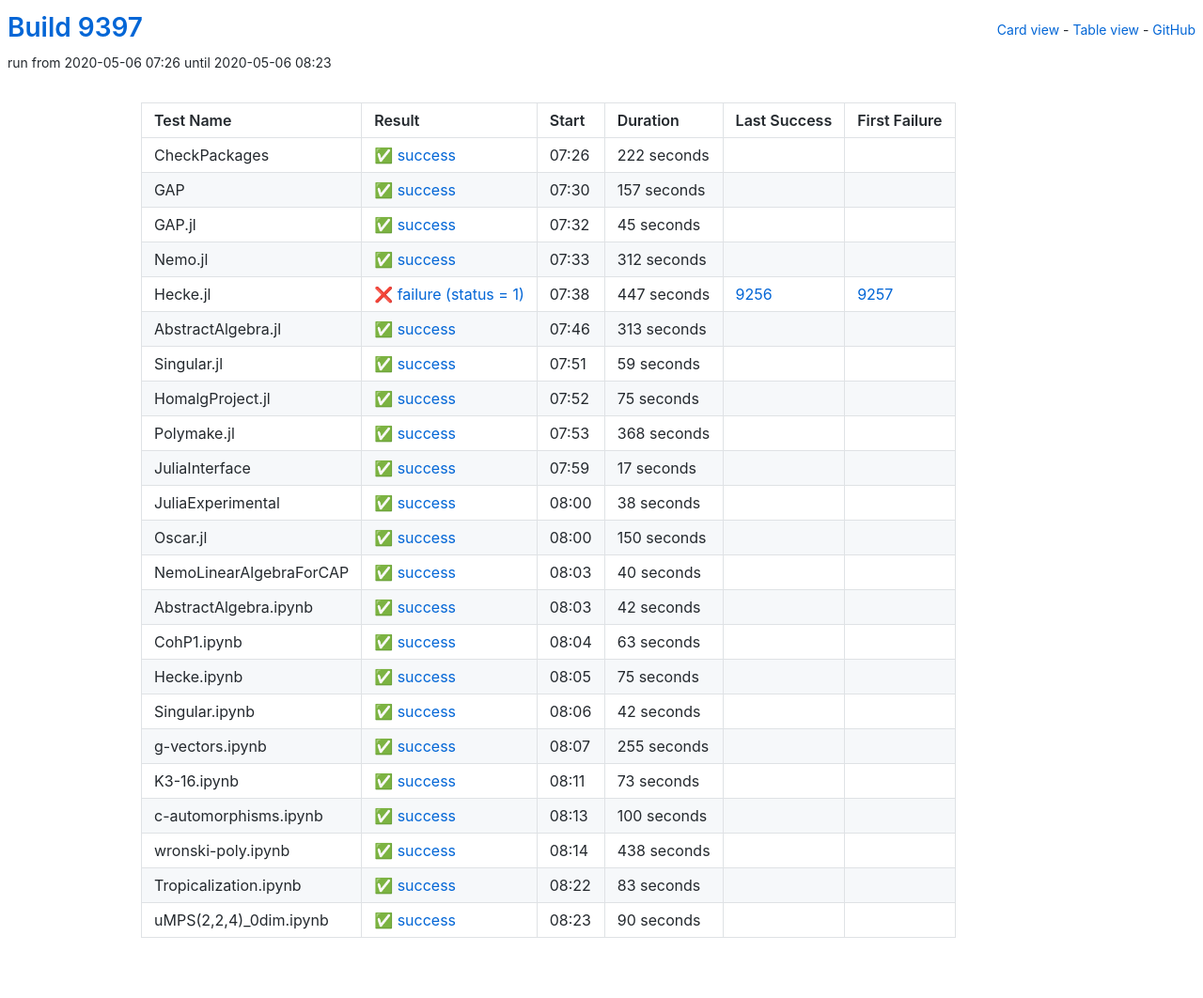
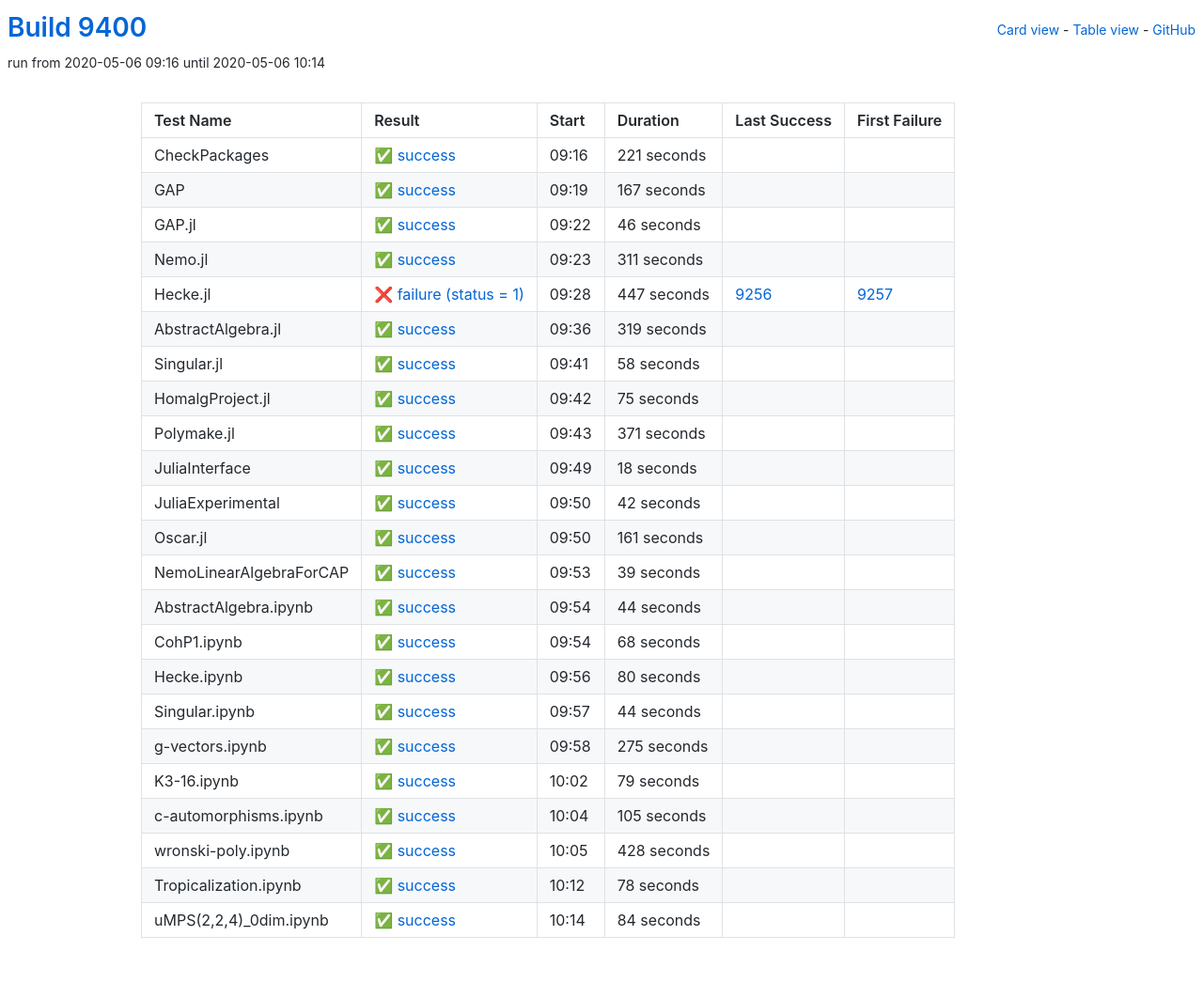
Before and after one commit to oscar-system/oscar-ci-status, a Jekyll site: the page built from table.html, in a window 1280 px wide. Shown: the whole page at 94% size. Built offline with Jekyll 4.4.1, drawn with Linux system fonts in a browser that asks for light colours.

Commit message:
Build 9400

```diff
--- a/_data/ci.yml
+++ b/_data/ci.yml
@@ -1,53 +1,53 @@
-build: 9397
-build_url: https://oscarci.mathematik.uni-kl.de/job/oscar/9397/
+build: 9400
+build_url: https://oscarci.mathematik.uni-kl.de/job/oscar/9400/
 job: oscar
 tests:
-- duration: 222
+- duration: 221
   exitcode: 0
   first_failure: false
   first_failure_url: null
   id: checkpackages
   last_success: false
   last_success_url: null
-  log: https://oscarci.mathematik.uni-kl.de/job/oscar/9397/artifact/logs/build-9397/CheckPackages.log
+  log: https://oscarci.mathematik.uni-kl.de/job/oscar/9400/artifact/logs/build-9400/CheckPackages.log
   name: CheckPackages
-  start: 2020-05-06 07:26
+  start: 2020-05-06 09:16
   status: success
   success: true
-- duration: 157
+- duration: 167
   exitcode: 0
   first_failure: false
   first_failure_url: null
   id: gap
   last_success: false
   last_success_url: null
-  log: https://oscarci.mathematik.uni-kl.de/job/oscar/9397/artifact/logs/build-9397/GAP.log
+  log: https://oscarci.mathematik.uni-kl.de/job/oscar/9400/artifact/logs/build-9400/GAP.log
   name: GAP
-  start: 2020-05-06 07:30
+  start: 2020-05-06 09:19
   status: success
   success: true
-- duration: 45
+- duration: 46
   exitcode: 0
   first_failure: false
   first_failure_url: null
   id: gap-jl
   last_success: false
   last_success_url: null
-  log: https://oscarci.mathematik.uni-kl.de/job/oscar/9397/artifact/logs/build-9397/GAP.jl.log
+  log: https://oscarci.mathematik.uni-kl.de/job/oscar/9400/artifact/logs/build-9400/GAP.jl.log
   name: GAP.jl
-  start: 2020-05-06 07:32
+  start: 2020-05-06 09:22
   status: success
   success: true
-- duration: 312
+- duration: 311
   exitcode: 0
   first_failure: false
   first_failure_url: null
   id: nemo-jl
   last_success: false
   last_success_url: null
-  log: https://oscarci.mathematik.uni-kl.de/job/oscar/9397/artifact/logs/build-9397/Nemo.jl.log
+  log: https://oscarci.mathematik.uni-kl.de/job/oscar/9400/artifact/logs/build-9400/Nemo.jl.log
   name: Nemo.jl
-  start: 2020-05-06 07:33
+  start: 2020-05-06 09:23
   status: success
   success: true
 - duration: 447
@@ -57,33 +57,33 @@ tests:
   id: hecke-jl
   last_success: 9256
   last_success_url: https://oscarci.mathematik.uni-kl.de/job/oscar/9256/
-  log: https://oscarci.mathematik.uni-kl.de/job/oscar/9397/artifact/logs/build-9397/Hecke.jl.log
+  log: https://oscarci.mathematik.uni-kl.de/job/oscar/9400/artifact/logs/build-9400/Hecke.jl.log
   name: Hecke.jl
-  start: 2020-05-06 07:38
+  start: 2020-05-06 09:28
   status: failure
   success: false
-- duration: 313
+- duration: 319
   exitcode: 0
   first_failure: false
   first_failure_url: null
   id: abstractalgebra-jl
   last_success: false
   last_success_url: null
-  log: https://oscarci.mathematik.uni-kl.de/job/oscar/9397/artifact/logs/build-9397/AbstractAlgebra.jl.log
+  log: https://oscarci.mathematik.uni-kl.de/job/oscar/9400/artifact/logs/build-9400/AbstractAlgebra.jl.log
   name: AbstractAlgebra.jl
-  start: 2020-05-06 07:46
+  start: 2020-05-06 09:36
   status: success
   success: true
-- duration: 59
+- duration: 58
   exitcode: 0
   first_failure: false
   first_failure_url: null
   id: singular-jl
   last_success: false
   last_success_url: null
-  log: https://oscarci.mathematik.uni-kl.de/job/oscar/9397/artifact/logs/build-9397/Singular.jl.log
+  log: https://oscarci.mathematik.uni-kl.de/job/oscar/9400/artifact/logs/build-9400/Singular.jl.log
   name: Singular.jl
-  start: 2020-05-06 07:51
+  start: 2020-05-06 09:41
   status: success
   success: true
 - duration: 75
@@ -93,188 +93,188 @@ tests:
   id: homalgproject-jl
   last_success: false
   last_success_url: null
-  log: https://oscarci.mathematik.uni-kl.de/job/oscar/9397/artifact/logs/build-9397/HomalgProject.jl.log
+  log: https://oscarci.mathematik.uni-kl.de/job/oscar/9400/artifact/logs/build-9400/HomalgProject.jl.log
   name: HomalgProject.jl
-  start: 2020-05-06 07:52
+  start: 2020-05-06 09:42
   status: success
   success: true
-- duration: 368
+- duration: 371
   exitcode: 0
   first_failure: false
   first_failure_url: null
   id: polymake-jl
   last_success: false
   last_success_url: null
-  log: https://oscarci.mathematik.uni-kl.de/job/oscar/9397/artifact/logs/build-9397/Polymake.jl.log
+  log: https://oscarci.mathematik.uni-kl.de/job/oscar/9400/artifact/logs/build-9400/Polymake.jl.log
   name: Polymake.jl
-  start: 2020-05-06 07:53
+  start: 2020-05-06 09:43
   status: success
   success: true
-- duration: 17
+- duration: 18
   exitcode: 0
   first_failure: false
   first_failure_url: null
   id: juliainterface
   last_success: false
   last_success_url: null
-  log: https://oscarci.mathematik.uni-kl.de/job/oscar/9397/artifact/logs/build-9397/JuliaInterface.log
+  log: https://oscarci.mathematik.uni-kl.de/job/oscar/9400/artifact/logs/build-9400/JuliaInterface.log
   name: JuliaInterface
-  start: 2020-05-06 07:59
+  start: 2020-05-06 09:49
   status: success
   success: true
-- duration: 38
+- duration: 42
   exitcode: 0
   first_failure: false
   first_failure_url: null
   id: juliaexperimental
   last_success: false
   last_success_url: null
-  log: https://oscarci.mathematik.uni-kl.de/job/oscar/9397/artifact/logs/build-9397/JuliaExperimental.log
+  log: https://oscarci.mathematik.uni-kl.de/job/oscar/9400/artifact/logs/build-9400/JuliaExperimental.log
   name: JuliaExperimental
-  start: 2020-05-06 08:00
+  start: 2020-05-06 09:50
   status: success
   success: true
-- duration: 150
+- duration: 161
   exitcode: 0
   first_failure: false
   first_failure_url: null
   id: oscar-jl
   last_success: false
   last_success_url: null
-  log: https://oscarci.mathematik.uni-kl.de/job/oscar/9397/artifact/logs/build-9397/Oscar.jl.log
+  log: https://oscarci.mathematik.uni-kl.de/job/oscar/9400/artifact/logs/build-9400/Oscar.jl.log
   name: Oscar.jl
-  start: 2020-05-06 08:00
+  start: 2020-05-06 09:50
   status: success
   success: true
-- duration: 40
+- duration: 39
   exitcode: 0
   first_failure: false
   first_failure_url: null
   id: nemolinearalgebraforcap
   last_success: false
   last_success_url: null
-  log: https://oscarci.mathematik.uni-kl.de/job/oscar/9397/artifact/logs/build-9397/NemoLinearAlgebraForCAP.log
+  log: https://oscarci.mathematik.uni-kl.de/job/oscar/9400/artifact/logs/build-9400/NemoLinearAlgebraForCAP.log
   name: NemoLinearAlgebraForCAP
-  start: 2020-05-06 08:03
+  start: 2020-05-06 09:53
   status: success
   success: true
-- duration: 42
+- duration: 44
   exitcode: 0
   first_failure: false
   first_failure_url: null
   id: abstractalgebra-ipynb
   last_success: false
   last_success_url: null
-  log: https://oscarci.mathematik.uni-kl.de/job/oscar/9397/artifact/logs/build-9397/AbstractAlgebra.ipynb.log
+  log: https://oscarci.mathematik.uni-kl.de/job/oscar/9400/artifact/logs/build-9400/AbstractAlgebra.ipynb.log
   name: AbstractAlgebra.ipynb
-  start: 2020-05-06 08:03
+  start: 2020-05-06 09:54
   status: success
   success: true
-- duration: 63
+- duration: 68
   exitcode: 0
   first_failure: false
   first_failure_url: null
   id: cohp1-ipynb
   last_success: false
   last_success_url: null
-  log: https://oscarci.mathematik.uni-kl.de/job/oscar/9397/artifact/logs/build-9397/CohP1.ipynb.log
+  log: https://oscarci.mathematik.uni-kl.de/job/oscar/9400/artifact/logs/build-9400/CohP1.ipynb.log
   name: CohP1.ipynb
-  start: 2020-05-06 08:04
+  start: 2020-05-06 09:54
   status: success
   success: true
-- duration: 75
+- duration: 80
   exitcode: 0
   first_failure: false
   first_failure_url: null
   id: hecke-ipynb
   last_success: false
   last_success_url: null
-  log: https://oscarci.mathematik.uni-kl.de/job/oscar/9397/artifact/logs/build-9397/Hecke.ipynb.log
+  log: https://oscarci.mathematik.uni-kl.de/job/oscar/9400/artifact/logs/build-9400/Hecke.ipynb.log
   name: Hecke.ipynb
-  start: 2020-05-06 08:05
+  start: 2020-05-06 09:56
   status: success
   success: true
-- duration: 42
+- duration: 44
   exitcode: 0
   first_failure: false
   first_failure_url: null
   id: singular-ipynb
   last_success: false
   last_success_url: null
-  log: https://oscarci.mathematik.uni-kl.de/job/oscar/9397/artifact/logs/build-9397/Singular.ipynb.log
+  log: https://oscarci.mathematik.uni-kl.de/job/oscar/9400/artifact/logs/build-9400/Singular.ipynb.log
   name: Singular.ipynb
-  start: 2020-05-06 08:06
+  start: 2020-05-06 09:57
   status: success
   success: true
-- duration: 255
+- duration: 275
   exitcode: 0
   first_failure: false
   first_failure_url: null
   id: g-vectors-ipynb
   last_success: false
   last_success_url: null
-  log: https://oscarci.mathematik.uni-kl.de/job/oscar/9397/artifact/logs/build-9397/g-vectors.ipynb.log
+  log: https://oscarci.mathematik.uni-kl.de/job/oscar/9400/artifact/logs/build-9400/g-vectors.ipynb.log
   name: g-vectors.ipynb
-  start: 2020-05-06 08:07
+  start: 2020-05-06 09:58
   status: success
   success: true
-- duration: 73
+- duration: 79
   exitcode: 0
   first_failure: false
   first_failure_url: null
   id: k3-16-ipynb
   last_success: false
   last_success_url: null
-  log: https://oscarci.mathematik.uni-kl.de/job/oscar/9397/artifact/logs/build-9397/K3-16.ipynb.log
+  log: https://oscarci.mathematik.uni-kl.de/job/oscar/9400/artifact/logs/build-9400/K3-16.ipynb.log
   name: K3-16.ipynb
-  start: 2020-05-06 08:11
+  start: 2020-05-06 10:02
   status: success
   success: true
-- duration: 100
+- duration: 105
   exitcode: 0
   first_failure: false
   first_failure_url: null
   id: c-automorphisms-ipynb
   last_success: false
   last_success_url: null
-  log: https://oscarci.mathematik.uni-kl.de/job/oscar/9397/artifact/logs/build-9397/c-automorphisms.ipynb.log
+  log: https://oscarci.mathematik.uni-kl.de/job/oscar/9400/artifact/logs/build-9400/c-automorphisms.ipynb.log
   name: c-automorphisms.ipynb
-  start: 2020-05-06 08:13
+  start: 2020-05-06 10:04
   status: success
   success: true
-- duration: 438
+- duration: 428
   exitcode: 0
   first_failure: false
   first_failure_url: null
   id: wronski-poly-ipynb
   last_success: false
   last_success_url: null
-  log: https://oscarci.mathematik.uni-kl.de/job/oscar/9397/artifact/logs/build-9397/wronski-poly.ipynb.log
+  log: https://oscarci.mathematik.uni-kl.de/job/oscar/9400/artifact/logs/build-9400/wronski-poly.ipynb.log
   name: wronski-poly.ipynb
-  start: 2020-05-06 08:14
+  start: 2020-05-06 10:05
   status: success
   success: true
-- duration: 83
+- duration: 78
   exitcode: 0
   first_failure: false
   first_failure_url: null
   id: tropicalization-ipynb
   last_success: false
   last_success_url: null
-  log: https://oscarci.mathematik.uni-kl.de/job/oscar/9397/artifact/logs/build-9397/Tropicalization.ipynb.log
+  log: https://oscarci.mathematik.uni-kl.de/job/oscar/9400/artifact/logs/build-9400/Tropicalization.ipynb.log
   name: Tropicalization.ipynb
-  start: 2020-05-06 08:22
+  start: 2020-05-06 10:12
   status: success
   success: true
-- duration: 90
+- duration: 84
   exitcode: 0
   first_failure: false
   first_failure_url: null
   id: umps-2-2-4-0dim-ipynb
   last_success: false
   last_success_url: null
-  log: https://oscarci.mathematik.uni-kl.de/job/oscar/9397/artifact/logs/build-9397/uMPS-2-2-4-_0dim.ipynb.log
+  log: https://oscarci.mathematik.uni-kl.de/job/oscar/9400/artifact/logs/build-9400/uMPS-2-2-4-_0dim.ipynb.log
   name: uMPS(2,2,4)_0dim.ipynb
-  start: 2020-05-06 08:23
+  start: 2020-05-06 10:14
   status: success
   success: true
```
Also changed, not shown: README.md.
